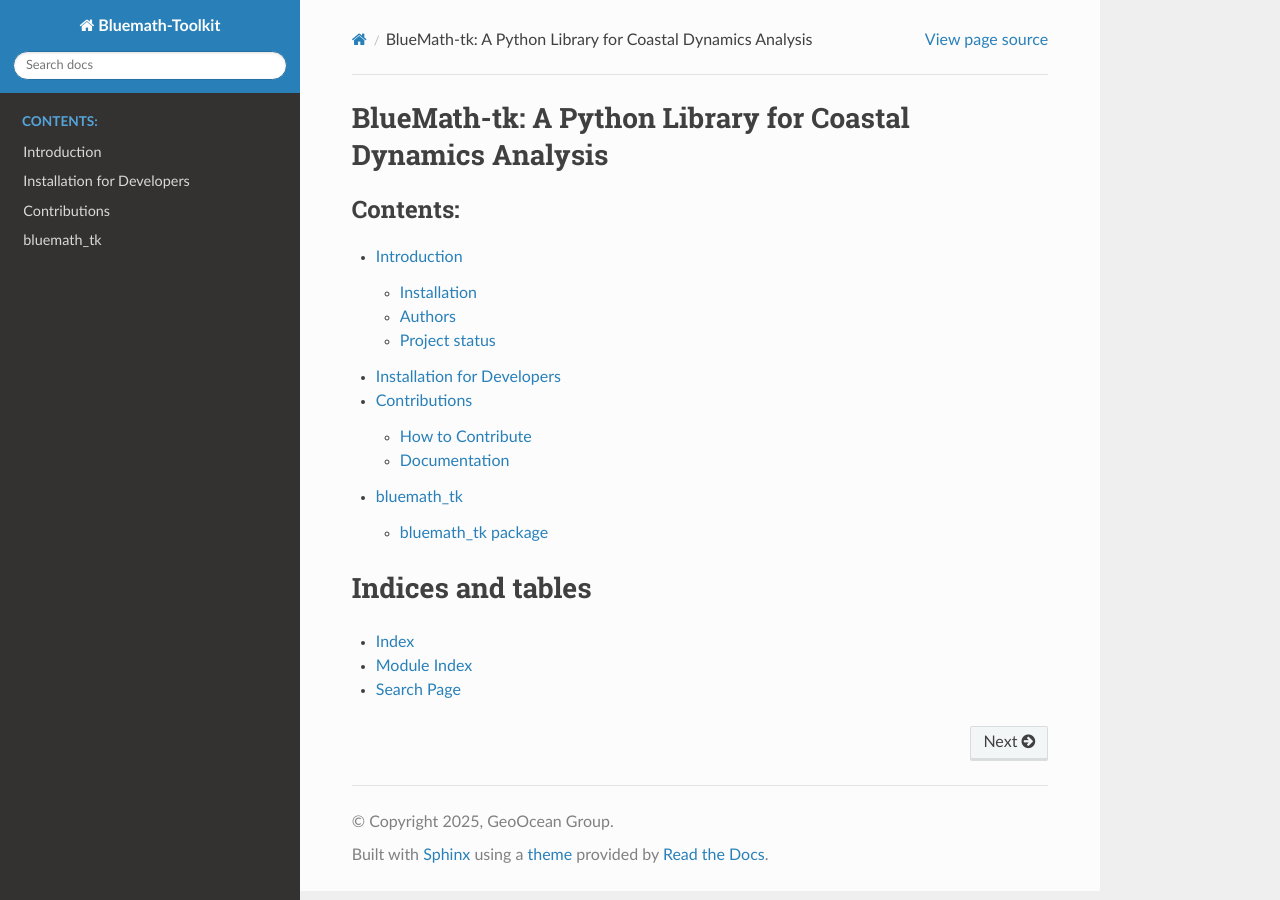
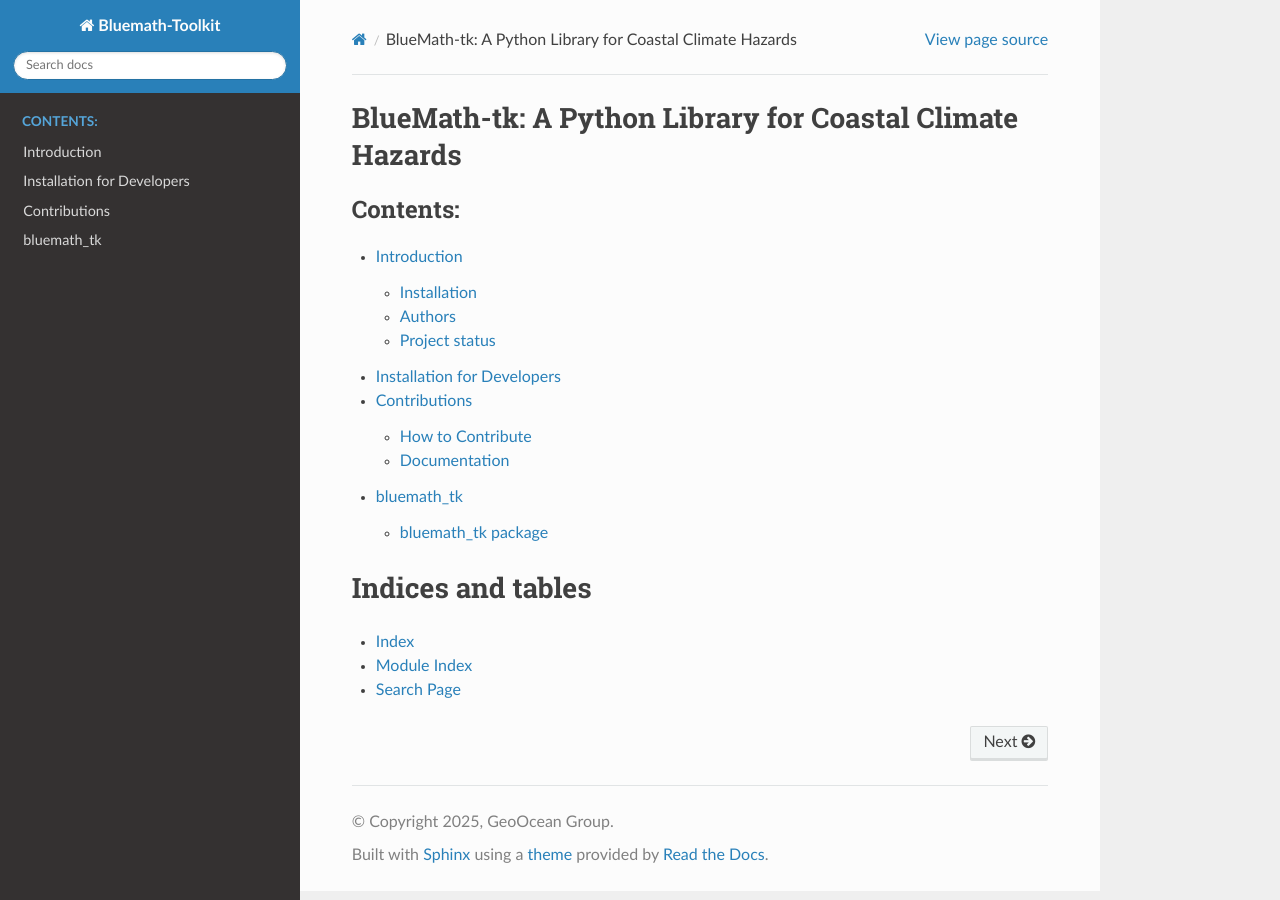
Before and after one commit to GeoOcean/BlueMath_tk, a Sphinx documentation site: the page built from docs/source/index.rst, in a window 1280 px wide. Built offline with Sphinx 7.4.7 and the Read the Docs theme 3.1.0, drawn with Linux system fonts in a browser that asks for light colours.

Commit message:
[JTH] add index title to climate hazards

```diff
--- a/docs/source/index.rst
+++ b/docs/source/index.rst
@@ -3,8 +3,8 @@
    You can adapt this file completely to your liking, but it should at least
    contain the root `toctree` directive.
 
-BlueMath-tk: A Python Library for Coastal Dynamics Analysis
-===========================================================
+BlueMath-tk: A Python Library for Coastal Climate Hazards
+=========================================================
 
 .. toctree::
    :maxdepth: 2
```
